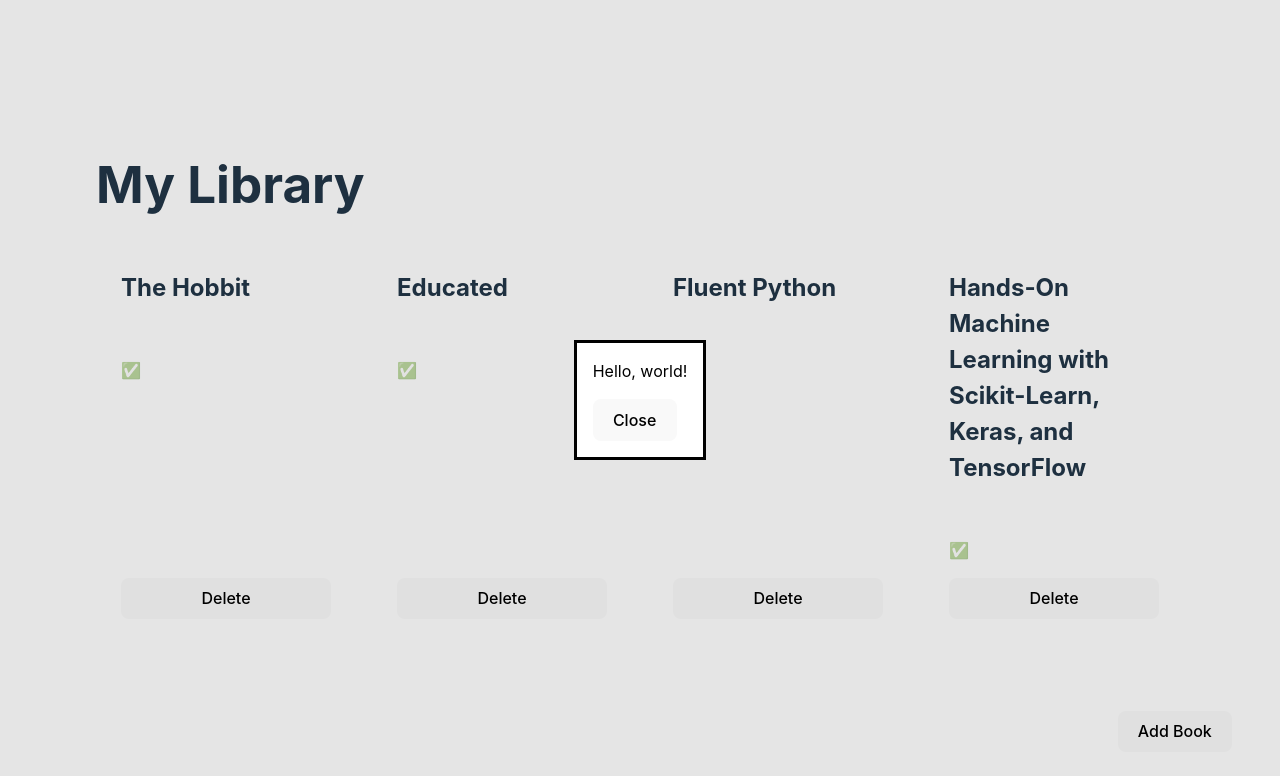
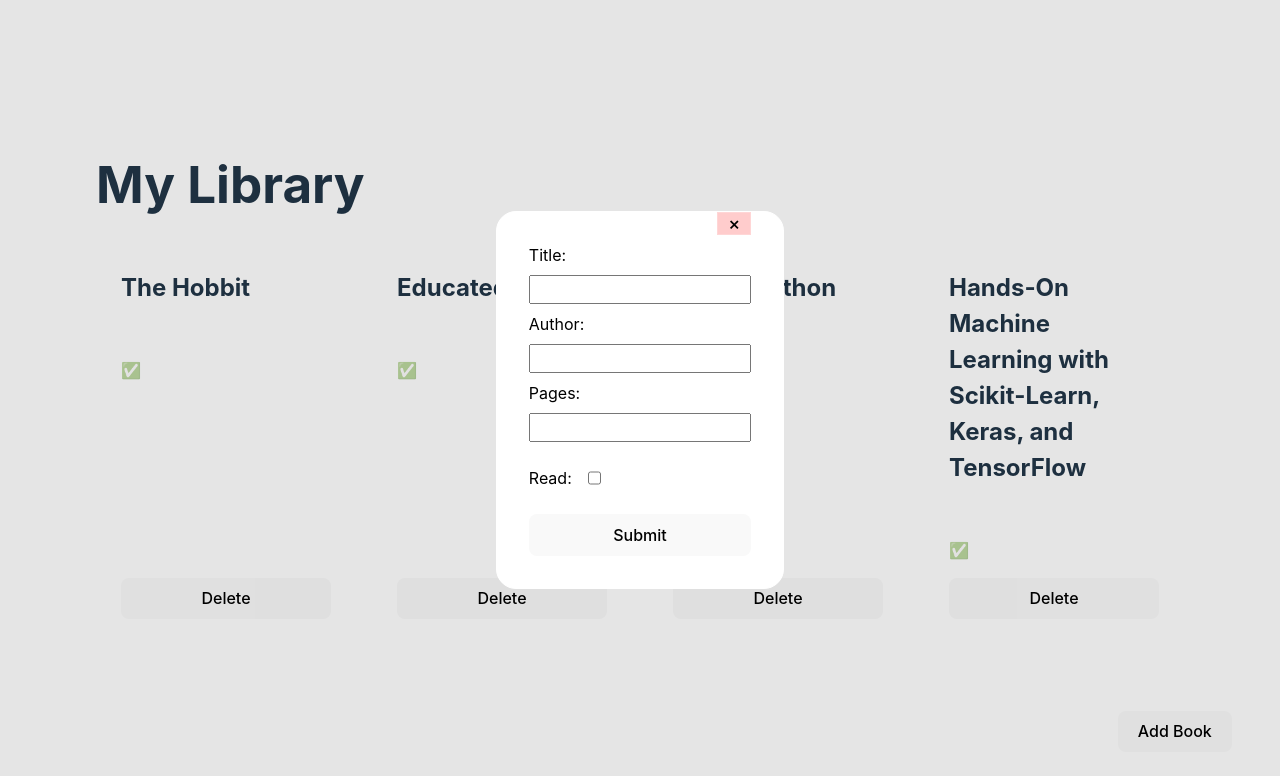
Before and after one commit to pricebenjamin/top-projects, a React (Vite) app: page / in a window 1280 px wide. Both pictures are taken after a click on the button "Add Book". Shown: the top 776 px of the page. Built offline with nearby package versions, Linux system fonts and the light colour scheme.

Commit message:
Create and style input form, reorganize code

```diff
--- a/src/App.css
+++ b/src/App.css
@@ -56,3 +56,43 @@
 .book button[name="delete"] {
   margin-top: auto;
 }
+
+dialog {
+  border: 1px solid white;
+  border-radius: 20px;
+  padding: 2rem;
+  padding-top: 0;
+}
+
+dialog button.close-modal {
+  margin: 0;
+  padding: 0px 10px;
+  background-color: rgba(255, 0, 0, 0.2);
+  border-radius: 0;
+  border: 1px solid rgba(255, 255, 255, 0.2);
+  margin-left: auto;
+  font-size: 18px;
+}
+
+dialog button.close-modal:hover {
+  background-color: rgba(255, 0, 0, 0.6);
+}
+
+form.add-book {
+  display: flex;
+  flex-direction: column;
+  gap: 0.5rem;
+}
+
+form input[type="text"],
+form input[type="number"] {
+  padding: 5px 10px;
+  width: 30ch;
+}
+
+.labeled-checkbox {
+  margin-top: 1rem;
+  display: flex;
+  justify-content: flex-start;
+  gap: 1rem;
+}
--- a/src/App.tsx
+++ b/src/App.tsx
@@ -1,7 +1,75 @@
 import { useState, useRef } from "react";
-import "./App.css";
 import { Book, Library } from "./library.ts";
 import { books } from "./data.js";
+import "./App.css";
+
+function App() {
+  return <LibraryComponent />;
+}
+
+function LibraryComponent() {
+  const [library, setLibrary] = useState(initialLibrary());
+
+  function onDelete(key: string) {
+    return () => {
+      setLibrary(library.delete(key));
+    };
+  }
+
+  // https://react.dev/learn/referencing-values-with-refs#refs-and-the-dom
+  const dialog = useRef<HTMLDialogElement>(null);
+
+  function onSubmit() {}
+
+  return (
+    <>
+      <dialog ref={dialog}>
+        <form className="add-book">
+          <button
+            className="close-modal"
+            onClick={() => dialog.current?.close()}
+          >
+            ×
+          </button>
+          <label htmlFor="title">Title: </label>
+          <input type="text" name="title" />
+          <label htmlFor="author">Author:</label>
+          <input type="text" name="author" />
+          <label htmlFor="pages">Pages: </label>
+          <input type="number" name="pages" />
+          <div className="labeled-checkbox">
+            <label htmlFor="read">Read: </label>
+            <input type="checkbox" name="read" />
+          </div>
+          <button onClick={onSubmit}>Submit</button>
+        </form>
+      </dialog>
+      <div className="library">
+        <h1>My Library</h1>
+        <div className="grid">
+          {library.map((key, book) => (
+            <BookComponent key={key} {...book} onDelete={onDelete(key)} />
+          ))}
+        </div>
+        <button
+          type="button"
+          name="add-book"
+          onClick={() => dialog.current?.showModal()}
+        >
+          Add Book
+        </button>
+      </div>
+    </>
+  );
+}
+
+function initialLibrary() {
+  let lib = new Library();
+  for (const book of books) {
+    lib = lib.add(book);
+  }
+  return lib;
+}
 
 interface BookComponentProps extends Book {
   onDelete: () => void;
@@ -27,52 +95,4 @@
   );
 }
 
-function LibraryComponent() {
-  const [library, setLibrary] = useState(() => {
-    console.log(`LibraryComponent: useState: initializing`);
-    let lib = new Library();
-    for (const book of books) {
-      lib = lib.add(book);
-    }
-    return lib;
-  });
-
-  function onDelete(key: string) {
-    return () => {
-      setLibrary(library.delete(key));
-    };
-  }
-
-  // https://react.dev/learn/referencing-values-with-refs#refs-and-the-dom
-  const dialog = useRef<HTMLDialogElement>(null);
-
-  return (
-    <>
-      <dialog ref={dialog}>
-        <p>Hello, world!</p>
-        <button onClick={() => dialog.current?.close()}>Close</button>
-      </dialog>
-      <div className="library">
-        <h1>My Library</h1>
-        <div className="grid">
-          {library.map((key, book) => (
-            <BookComponent key={key} {...book} onDelete={onDelete(key)} />
-          ))}
-        </div>
-        <button
-          type="button"
-          name="add-book"
-          onClick={() => dialog.current?.showModal()}
-        >
-          Add Book
-        </button>
-      </div>
-    </>
-  );
-}
-
-function App() {
-  return <LibraryComponent />;
-}
-
 export default App;
```
